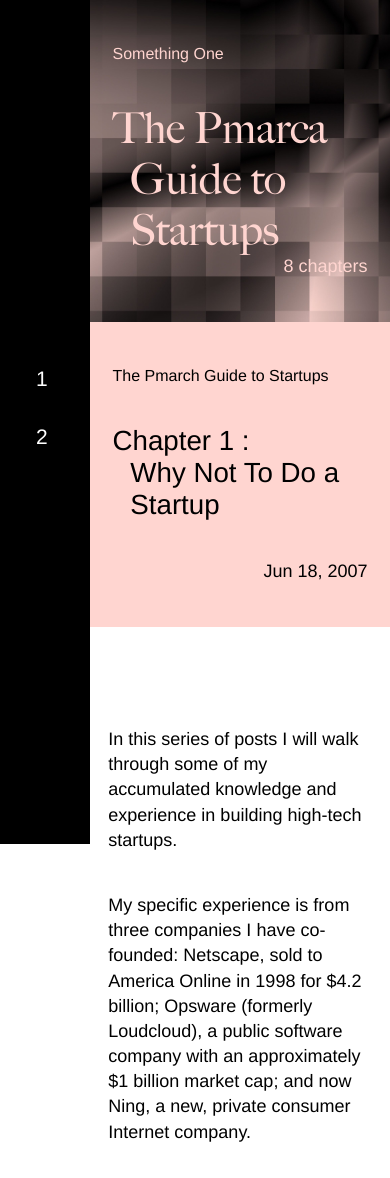
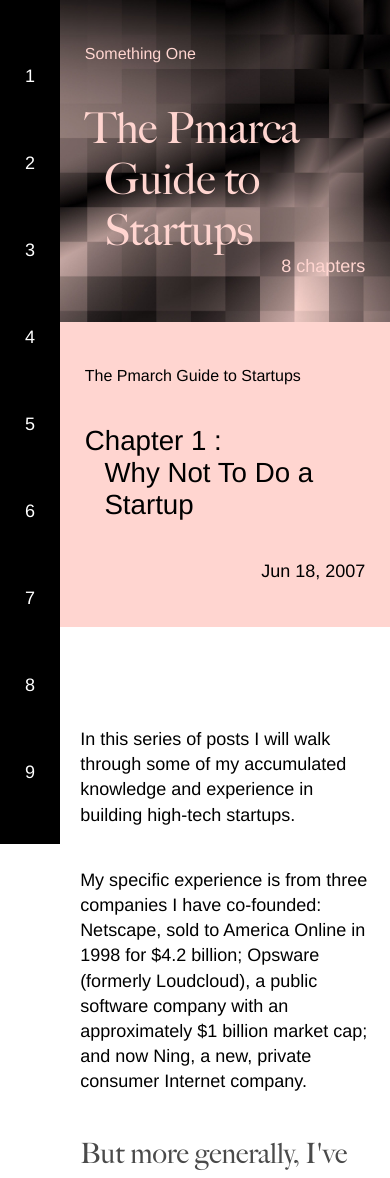
Before and after one commit to fictive-kin/pmarchive, a Flask app: page /pmarca-guide-to-startups in a window 390 px wide. Shown: the top 1178 px of the page. Run offline with Flask 2, Linux system fonts and the light colour scheme; style sheets or scripts are compiled from the project's sources; some libraries are stand-ins or nearby versions.

Commit message:
style the mobile version of the chapter sidebar and dynamically add sidebar chapters based on chapters in page ref #5

```diff
--- /dev/null
+++ b/static/js/chapter-sidebar.js
@@ -0,0 +1,28 @@
+document.addEventListener('DOMContentLoaded', function(event) {
+
+    var chapterSections = document.querySelectorAll('.chapter');
+    var sidebar = document.querySelector('.chapter-list');
+    var counter = 1;
+
+    for (var i = 0; i < chapterSections.length; i++) {
+
+        //create li and anchor elements for sidebar
+        var li = document.createElement('li');
+        li.setAttribute('class', 'chapter-list__item');
+
+        var chapterLink = document.createElement('a');
+        chapterLink.setAttribute('class', 'chapter-list__link');
+
+        var chapterNum = '#chapter-' + counter;
+        chapterLink.setAttribute('href', chapterNum);
+
+        chapterLink.textContent = counter;
+
+        //append elements to dom
+        sidebar.appendChild(li);
+        li.appendChild(chapterLink);
+
+        counter++;
+    }
+
+});
--- a/static/scss/_main.scss
+++ b/static/scss/_main.scss
@@ -117,7 +117,11 @@
 // ARTICLE ITEMS
 //=====================
 .is-article {
-    padding-left: 90px; //width of the sidebar
+    padding-left: 60px; //width of the sidebar
+
+    @media screen and (min-width: $tablet) {
+        padding-left: 90px; //width of the sidebar
+    }
 }
 
 .article-list__link {
@@ -422,26 +426,37 @@
     left: 0;
     position: fixed;
     top: 0;
-    width: 90px; //spec
+    width: 60px; //spec
     z-index: 1;
+
+    @media screen and (min-width: $tablet) {
+        width: 90px; //spec
+    }
 }
 
 .sidebar {
-    left: 0;
+    left: 50%;
     padding: 0 36px; //spec
     position: absolute;
     top: 50%;
-    transform: translateY(-50%);
+    transform: translate(-50%, -50%);
 }
 
-.chapter-list__item {
-    padding-bottom: 30px; //spec
+.chapter-list {
+    display: flex;
+    flex-direction: column;
+    height: calc(100vh - 60px); //nav
+    justify-content: space-around;
 }
 
 .chapter-list__link {
     color: $white;
-    font-size: 21px; //spec
+    font-size: 18px; //arb
     text-decoration: none;
+
+    @media screen and (min-width: $tablet) {
+        font-size: 21px; //spec
+    }
 }
 
 .chapter-list__link.is-active {
--- a/templates/default.html
+++ b/templates/default.html
@@ -14,5 +14,6 @@
     <body class="{% block bodyClass %}{% endblock %}">
         {% block body %}
         {% endblock %}
+        <script src="{{url_for('static', filename='js/chapter-sidebar.js')}}"></script>
     </body>
 </html>
--- a/templates/includes/_chapter-sidebar.html
+++ b/templates/includes/_chapter-sidebar.html
@@ -1,8 +1,6 @@
 <aside class="aside">
     <div class="sidebar">
         <ul class="chapter-list">
-            <li class="chapter-list__item"><a href="#chapter-1" class="chapter-list__link">1</a></li>
-            <li class="chapter-list__item"><a href="#chapter-2" class="chapter-list__link">2</a></li>
         </ul>
     </div>
 </aside>
--- a/templates/startup-guide.html
+++ b/templates/startup-guide.html
@@ -330,6 +330,7 @@
                 </div>
             </div>
             <section class="chapter">
+                <div class="chapter-anchor" id="chapter-3"></div>
                 <div class="container">
                     <h3 class="article-list__subtitle">The Pmarch Guide to Startups</h3>
                     <h1 class="chapter__header">Chapter 3: <span class="indent">"But I don't know any VCs!"</span></h1>
@@ -431,6 +432,7 @@
                 </div>
             </div>
             <section class="chapter">
+                <div class="chapter-anchor" id="chapter-4"></div>
                 <div class="container">
                     <h3 class="article-list__subtitle">The Pmarch Guide to Startups</h3>
                     <h1 class="chapter__header">Chapter 4: <span class="indent">The only thing that matters</span></h1>
@@ -588,6 +590,7 @@
                 </div>
             </div>
             <section class="chapter">
+                <div class="chapter-anchor" id="chapter-5"></div>
                 <div class="container">
                     <h3 class="article-list__subtitle">The Pmarch Guide to Startups</h3>
                     <h1 class="chapter__header">Chapter 5: <span class="indent">The Moby Dick theory of big companies</span></h1>
@@ -799,6 +802,7 @@
                 </div>
             </div>
             <section class="chapter">
+                <div class="chapter-anchor" id="chapter-6"></div>
                 <div class="container">
                     <h3 class="article-list__subtitle">The Pmarch Guide to Startups</h3>
                     <h1 class="chapter__header">Chapter 6: <span class="indent">How much funding is too little? Too much?</span></h1>
@@ -959,6 +963,7 @@
                 </div>
             </div>
             <section class="chapter">
+                <div class="chapter-anchor" id="chapter-7"></div>
                 <div class="container">
                     <h3 class="article-list__subtitle">The Pmarch Guide to Startups</h3>
                     <h1 class="chapter__header">Chapter 7: <span class="indent">Why a startup's initial business plan doesn't matter that much</span></h1>
@@ -1026,6 +1031,7 @@
                 </div>
             </div>
             <section class="chapter">
+                <div class="chapter-anchor" id="chapter-8"></div>
                 <div class="container">
                     <h3 class="article-list__subtitle">The Pmarch Guide to Startups</h3>
                     <h1 class="chapter__header">Chapter 8: <span class="indent">Hiring, managing, promoting, and firing executives</span></h1>
@@ -1226,6 +1232,7 @@
                 </div>
             </div>
             <section class="chapter">
+                <div class="chapter-anchor" id="chapter-9"></div>
                 <div class="container">
                     <h3 class="article-list__subtitle">The Pmarch Guide to Startups</h3>
                     <h1 class="chapter__header">Chapter 9: <span class="indent">How to hire a professional CEO</span></h1>
```
